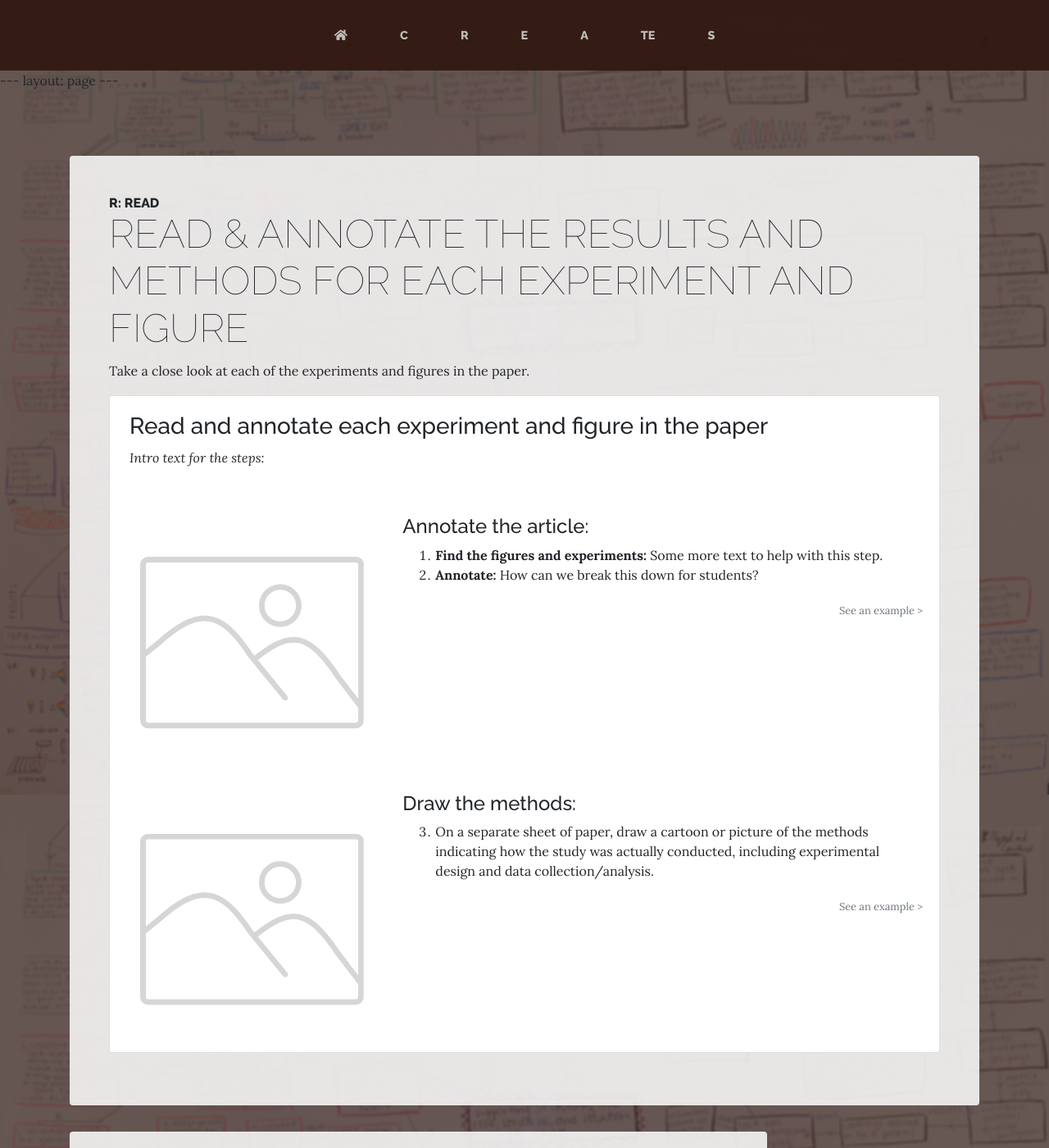
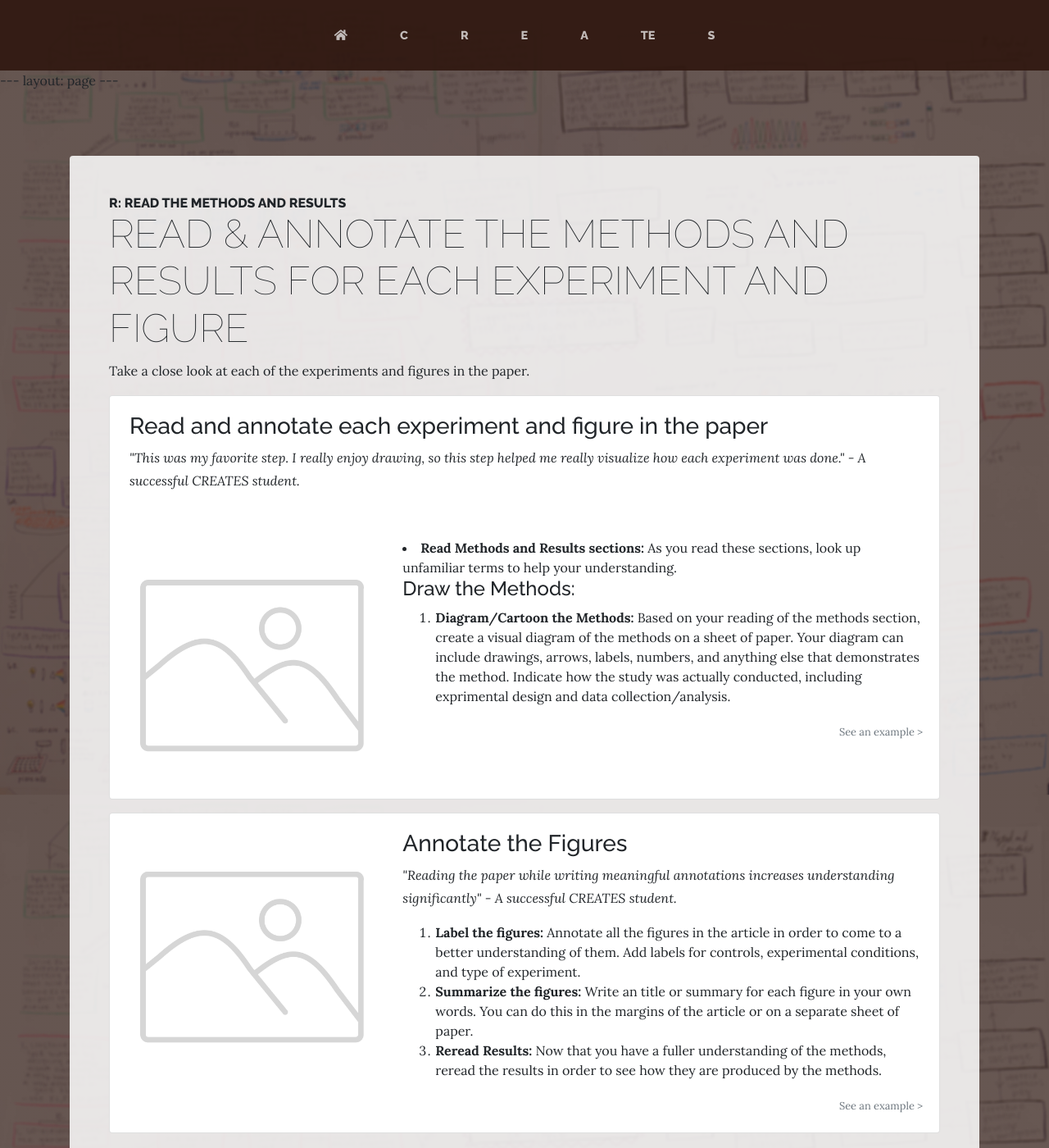
Before and after one commit to woof84/woof84.github.io-creates, a Jekyll site: the page built from r.html, in a window 1280 px wide and 1400 px high. Shown: the whole window at 82% size. Built offline with Jekyll 4.4.1, drawn with Linux system fonts in a browser that asks for light colours; nearby versions of some CDN libraries; some of the changed text lies outside the part shown.

Commit message:
Update r.html

```diff
--- a/r.html
+++ b/r.html
@@ -14,8 +14,8 @@ layout: page
           <div class="bg-faded p-5 d-flex mr-auto rounded"><!-- change to ml-auto to push right -->
             <div class="section-heading mb-0">
               <h2 class="mb-0">
-                  <span class="section-heading-upper">R: Read</span>
-                  <span class="section-heading-lower">Read &amp; Annotate the Results and Methods for Each Experiment and Figure</span>
+                  <span class="section-heading-upper">R: Read the Methods and Results</span>
+                  <span class="section-heading-lower">Read &amp; Annotate the Methods and Results for Each Experiment and Figure</span>
               </h2>
               <div class="mt-2" style="text-transform: none">
                   <p>Take a close look at each of the experiments and figures in the paper.</p>
@@ -25,34 +25,41 @@ layout: page
                       <div class="row no-gutters">
                           <div class=" card-body col col-sm-12 mx-4">
                               <h3>Read and annotate each experiment and figure in the paper</h3>
-                                <p><em>Intro text for the steps:</em></p>
+                                <p><em>"This was my favorite step. I really enjoy drawing, so this step helped me really visualize how each experiment was done." - A successful CREATES student.</em></p>
                           </div>
                            <div class="col-md-4"><!-- Image -->
                                <a data-toggle="modal" data-target="#step-1-1-info" href="#"><img src="{{ '/img/placeholder.png' | absolute_url }}" class="card-img" alt="placeholder image" ></a>
                           </div>
                           <div class="col-md-8">
                               <div class="card-body">
-                                  <h4>Annotate the article:</h4>
+                                   <li><strong>Read Methods and Results sections: </strong>As you read these sections, look up unfamiliar terms to help your understanding.</li>
+                                  <h4>Draw the Methods:</h4>
                                   <ol>
-                                    <li><strong>Find the figures and experiments: </strong>Some more text to help with this step.</li>
-                                    <li><strong>Annotate: </strong>How can we break this down for students?</li>
+                                    <li><strong>Diagram/Cartoon the Methods: </strong>Based on your reading of the methods section, create a visual diagram of the methods on a sheet of paper. Your diagram can include drawings, arrows, labels, numbers, and anything else that demonstrates the method. Indicate how the study was actually conducted, including exprimental design and data collection/analysis.</li>
                                   </ol>
                                   <p class="card-text text-right"><a data-toggle="modal" data-target="#step-1-1-info" href="#"><small class="text-muted">See an example ></small></a></p>
                               </div>
                           </div>
                       </div>
-                     <!-- Step 1.2 -->
+                  </div><!-- closes out the card -->
+
+                                    <!-- Steps, Part 2 -->
+                  <div class="card mb-3">
+                      <!-- Step 2.1 -->
                       <div class="row no-gutters">
                            <div class="col-md-4"><!-- Image -->
-                               <a data-toggle="modal" data-target="#step-1-2-info" href="#"><img src="{{ '/img/placeholder.png' | absolute_url }}" class="card-img" alt="placeholder image" ></a>
+                               <a data-toggle="modal" data-target="#step-2-1-info" href="#"><img src="{{ '/img/placeholder.png' | absolute_url }}" class="card-img" alt="placeholder" ></a>
                           </div>
                           <div class="col-md-8">
                               <div class="card-body">
-                                  <h4>Draw the methods:</h4>
-                                  <ol start="3">
-                                    <li>On a separate sheet of paper, draw a cartoon or picture of the methods indicating how the study was actually conducted, including experimental design and data collection/analysis.</li>
+                                <h3>Annotate the Figures</h3>
+                                <p><em>"Reading the paper while writing meaningful annotations increases understanding significantly" - A successful CREATES student.</em></p>
+                                  <ol>
+                                     <li><strong>Label the figures: </strong>Annotate all the figures in the article in order to come to a better understanding of them. Add labels for controls, experimental conditions, and type of experiment.</li>
+                                    <li><strong>Summarize the figures: </strong>Write an title or summary for each figure in your own words. You can do this in the margins of the article or on a separate sheet of paper.</li>
+                                    <li><strong>Reread Results: </strong>Now that you have a fuller understanding of the methods, reread the results in order to see how they are produced by the methods.</li>
                                   </ol>
-                                  <p class="card-text text-right"><a data-toggle="modal" data-target="#step-1-2-info" href="#"><small class="text-muted">See an example ></small></a></p>
+                                  <p class="card-text text-right"><a data-toggle="modal" data-target="#step-2-1-info" href="#"><small class="text-muted">See an example ></small></a></p>
                               </div>
                           </div>
                       </div>
@@ -157,7 +164,7 @@ layout: page
               <div class="mt-2" style="text-transform: none">
                   <h3>Tips &amp; Strategies</h3>
                   <blockquote class="blockquote">
-                      <p class="mb-0">"A useful tip from a student."</p>
+                      <p class="mb-0">"I would recommend including descriptive captions with each cartoon in the methods because sometimes drawings are hard to interpret."</p>
                       <footer class="blockquote-footer">A successful learner.</footer>
                   </blockquote>
 
@@ -177,19 +184,19 @@ layout: page
                   <div class="input-group mb-3">
                     <div class="input-group-prepend">
                         <div class="input-group-text">
-                            <input type="checkbox" aria-label="Checkbox for following text input"> </div><span class="bg-white w-auto border px-3 rounded-right">Lorem ipsum dolor sit amet, consectetur adipisici elit, sed eiusmod tempor incidunt ut labore et dolore magna aliqua. Contra legem facit qui id facit quod lex prohibet.</span>
+                            <input type="checkbox" aria-label="Checkbox for following text input"> </div><span class="bg-white w-auto border px-3 rounded-right">Diagram/cartoon the methods</span>
                       </div>
                   </div>
                   <div class="input-group mb-3">
                     <div class="input-group-prepend">
                         <div class="input-group-text">
-                            <input type="checkbox" aria-label="Checkbox for following text input"> </div><span class="bg-white w-auto border px-3 rounded-right">Lorem ipsum dolor sit amet, consectetur adipisici elit, sed eiusmod tempor incidunt ut labore et dolore magna aliqua. Contra legem facit qui id facit quod lex prohibet.</span>
+                            <input type="checkbox" aria-label="Checkbox for following text input"> </div><span class="bg-white w-auto border px-3 rounded-right">Annotate the figures and summarize them in your own words</span>
                       </div>
                   </div>
                   <div class="input-group mb-3">
                     <div class="input-group-prepend">
                         <div class="input-group-text">
-                            <input type="checkbox" aria-label="Checkbox for following text input"> </div><span class="bg-white w-auto border px-3 rounded-right">Lorem ipsum dolor sit amet, consectetur adipisici elit, sed eiusmod tempor incidunt ut labore et dolore magna aliqua. Contra legem facit qui id facit quod lex prohibet.</span>
+                            <input type="checkbox" aria-label="Checkbox for following text input"> </div><span class="bg-white w-auto border px-3 rounded-right">Reread the Results section</span>
                       </div>
                   </div>
                 </div>
```
